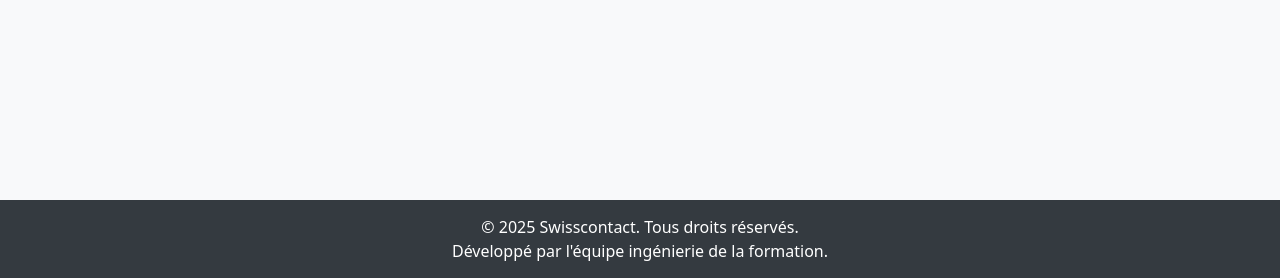
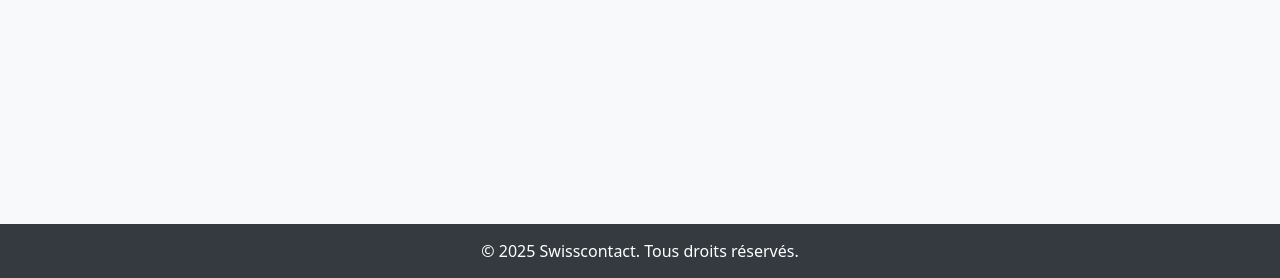
Before and after one commit to hasnayamba/plateforme-de-gestion-des-absences-, a Django app: page /configurations/ in a window 1280 px wide. Shown: the part 522-800 px from the top of the page. Run offline with Django 5.2, Linux system fonts and the light colour scheme; data comes from the database, SQL or seed files in the repository; data that the repository does not hold is empty; parts of the project's set-up code (start-up, migrations or seed data) failed here and were passed over.

Commit message:
base modifier

```diff
--- a/absences/templates/base.html
+++ b/absences/templates/base.html
@@ -101,7 +101,6 @@
         <footer>
             <div class="container">
                 <p class="mb-0">© 2025 Swisscontact. Tous droits réservés.</p>
-                <p class="mb-0">Développé par l'équipe ingénierie de la formation.</p>
             </div>
         </footer>
 
```
Also changed, not shown: absences/views.py (+5 -5 lines).
